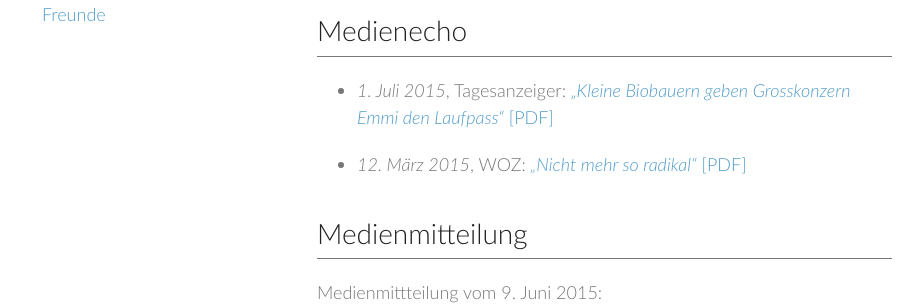
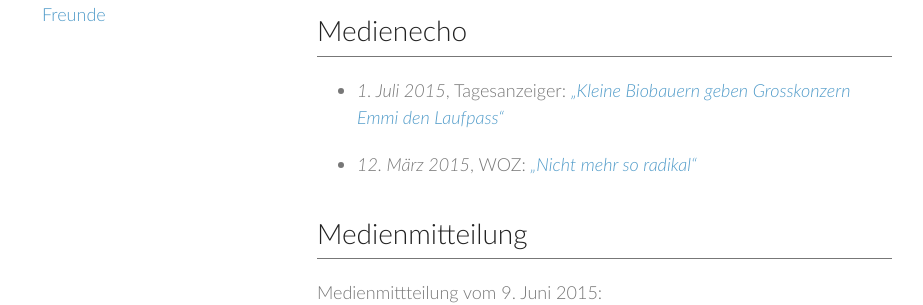
Before and after one commit to vryser/basimilch.github.io, a Jekyll site: the page built from pages/050-presse.md, in a window 1280 px wide. Shown: the part 367-672 px from the top of the page, without its empty margins (178-1101 px from the left). Built offline with Jekyll 4.4.1, drawn with Linux system fonts in a browser that asks for light colours.

Commit message:
change: make article pdf links subtle (to promote real link)

```diff
--- a/css/basimilch.css
+++ b/css/basimilch.css
@@ -154,6 +154,11 @@ a[target='_blank']:hover::after {
 }
 a[download]:hover::after {
   content: "\e025";
+}
+
+.subtle {
+  color: transparent;
+  background-color: transparent;
 }
 
 a[target='_blank']:empty::after {
--- a/pages/050-presse.md
+++ b/pages/050-presse.md
@@ -8,10 +8,10 @@ permalink: /presse/
 
 - _1. Juli 2015_, Tagesanzeiger: [_"Kleine Biobauern geben Grosskonzern
 Emmi den Laufpass"_](http://www.tagesanzeiger.ch/zuerich/region/Kleine-Biobauern-geben-Grosskonzern-Emmi-den-Laufpass/story/23702880)
-[[PDF]](/downloads/20150701_tagesanzeiger_kleine-biobauern-geben-grosskonzern-emmi-den-laufpass.pdf)
+[[PDF]](/downloads/20150701_tagesanzeiger_kleine-biobauern-geben-grosskonzern-emmi-den-laufpass.pdf){:class="subtle"}
 
 - _12. März 2015_, WOZ: [_"Nicht mehr so radikal"_](http://www.woz.ch/1511/kost-und-logis/nicht-mehr-so-radikal)
-[[PDF]](/downloads/20150312_woz_nicht-mehr-so-radikal.pdf)
+[[PDF]](/downloads/20150312_woz_nicht-mehr-so-radikal.pdf){:class="subtle"}
 
 
 # Medienmitteilung
```
